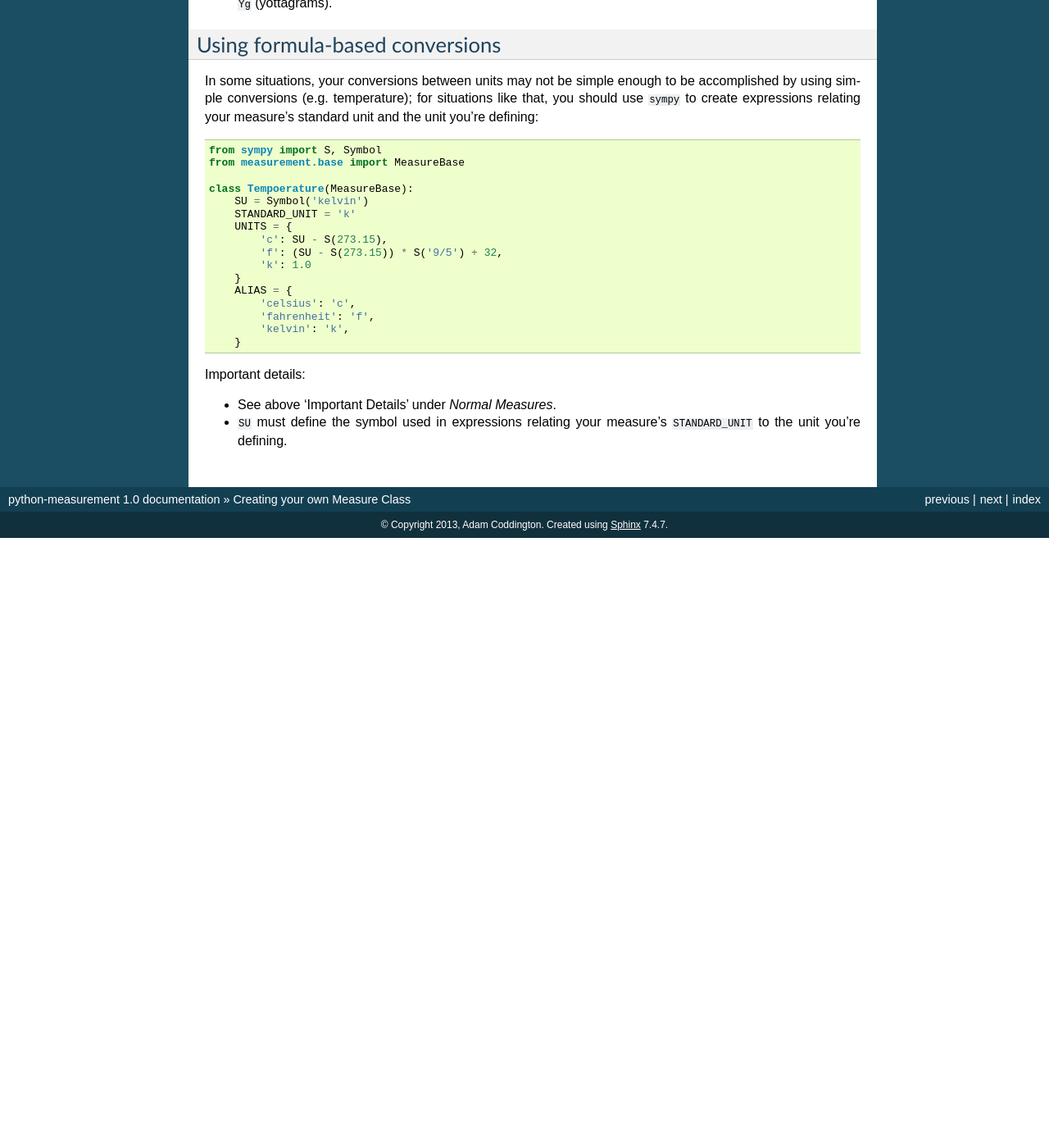
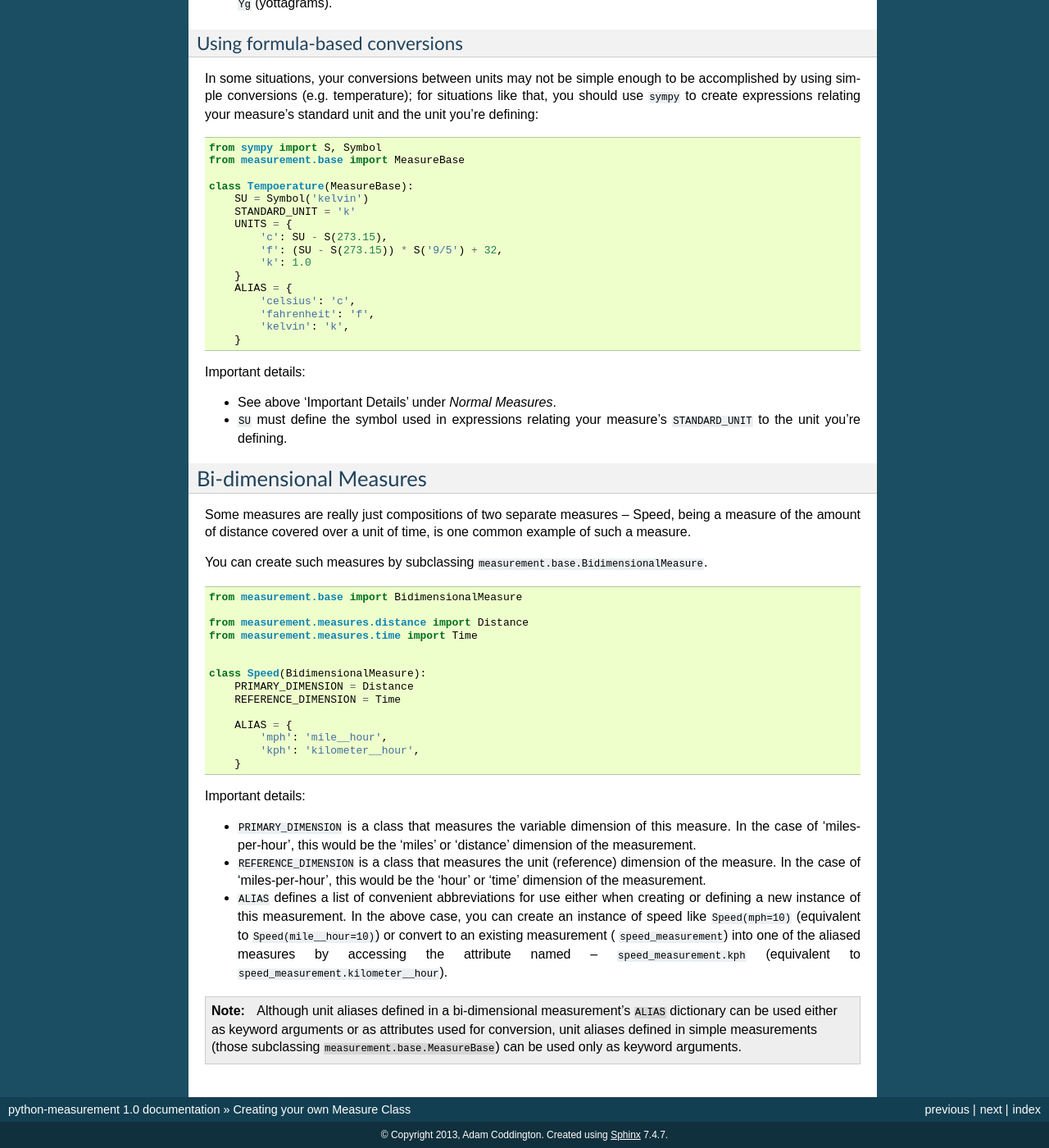
Before and after one commit to coddingtonbear/python-measurement, a Sphinx documentation site: the page built from docs/topics/creating_your_own_class.rst, in a window 1280 px wide and 1400 px high, scrolled down 1022 px. Shown: the whole window at 82% size. Built offline with Sphinx 7.4.7, drawn with Linux system fonts in a browser that asks for light colours; before the commit the page ends 1678 px from its top, so only the background shows below that; some of the changed text lies outside the part shown.

Commit message:
Updating documentation; normalizing class constant names.

```diff
--- a/docs/topics/creating_your_own_class.rst
+++ b/docs/topics/creating_your_own_class.rst
@@ -64,7 +64,7 @@ Important details:
   ``Yg`` (yottagrams).
 
 Using formula-based conversions
--------------------------------
+~~~~~~~~~~~~~~~~~~~~~~~~~~~~~~~
 
 In some situations, your conversions between units may not be simple enough
 to be accomplished by using simple conversions (e.g. temperature); for
@@ -95,3 +95,55 @@ Important details:
 * See above 'Important Details' under `Normal Measures`.
 * ``SU`` must define the symbol used in expressions relating your measure's
   ``STANDARD_UNIT`` to the unit you're defining.
+
+
+Bi-dimensional Measures
+-----------------------
+
+Some measures are really just compositions of two separate measures -- Speed,
+being a measure of the amount of distance covered over a unit of time, is one
+common example of such a measure.
+
+You can create such measures by subclassing
+``measurement.base.BidimensionalMeasure``.
+
+.. code-block:: python
+
+   from measurement.base import BidimensionalMeasure
+
+   from measurement.measures.distance import Distance
+   from measurement.measures.time import Time
+
+
+   class Speed(BidimensionalMeasure):
+       PRIMARY_DIMENSION = Distance
+       REFERENCE_DIMENSION = Time
+
+       ALIAS = {
+           'mph': 'mile__hour',
+           'kph': 'kilometer__hour',
+       }
+
+Important details:
+
+* ``PRIMARY_DIMENSION`` is a class that measures the variable dimension of
+  this measure.  In the case of 'miles-per-hour', this would be the 'miles'
+  or 'distance' dimension of the measurement.
+* ``REFERENCE_DIMENSION`` is a class that measures the unit (reference)
+  dimension of the measure.  In the case of 'miles-per-hour', this would be
+  the 'hour' or 'time' dimension of the measurement.
+* ``ALIAS`` defines a list of convenient abbreviations for use either when
+  creating or defining a new instance of this measurement.  In the above case,
+  you can create an instance of speed like ``Speed(mph=10)`` (equivalent to
+  ``Speed(mile__hour=10)``) or convert to an existing measurement (
+  ``speed_measurement``) into one of the aliased measures by accessing
+  the attribute named -- ``speed_measurement.kph`` (equivalent to
+  ``speed_measurement.kilometer__hour``).
+
+.. note::
+
+   Although unit aliases defined in a bi-dimensional measurement's ``ALIAS``
+   dictionary can be used either as keyword arguments or as attributes used
+   for conversion, unit aliases defined in simple measurements (those
+   subclassing ``measurement.base.MeasureBase``) can be used only as keyword
+   arguments.
--- a/setup.py
+++ b/setup.py
@@ -8,7 +8,7 @@ with open('requirements.txt', 'r') as in_:
 
 setup(
     name='measurement',
-    version='1.3',
+    version='1.3.1',
     url='http://bitbucket.org/latestrevision/python-measurement/',
     description='Easily use and manipulate unit-aware measurements in Python',
     author='Adam Coddington',
```
Also changed, not shown: 2 other files.
